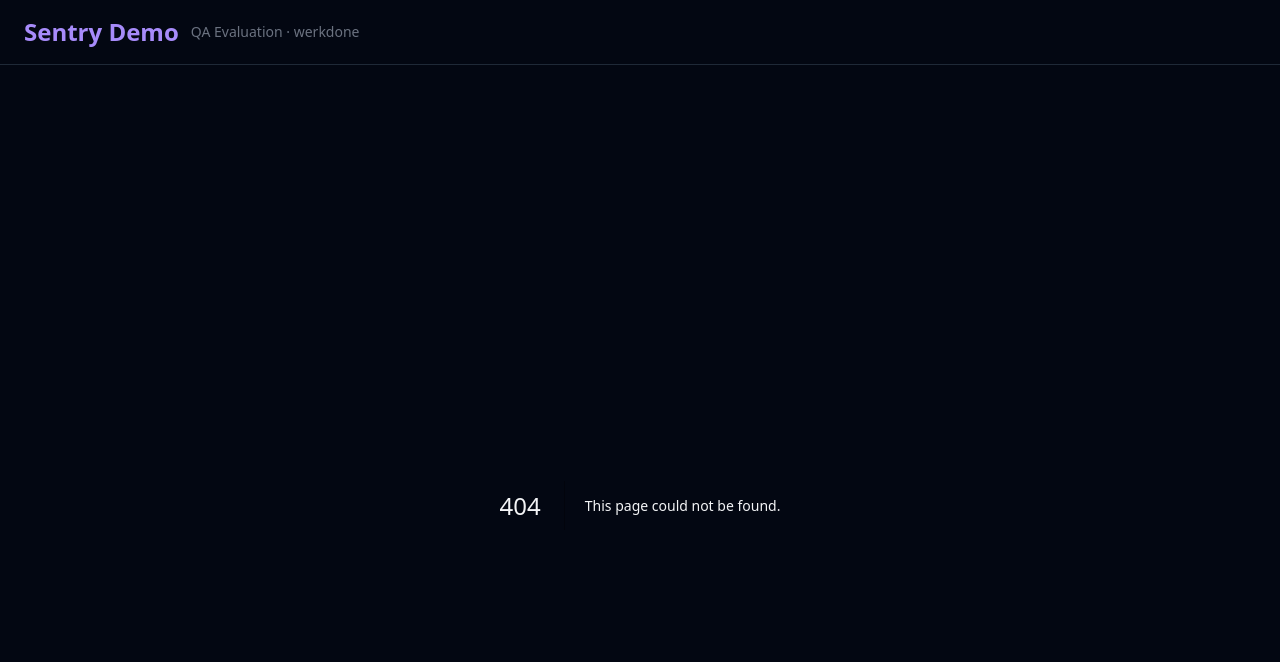
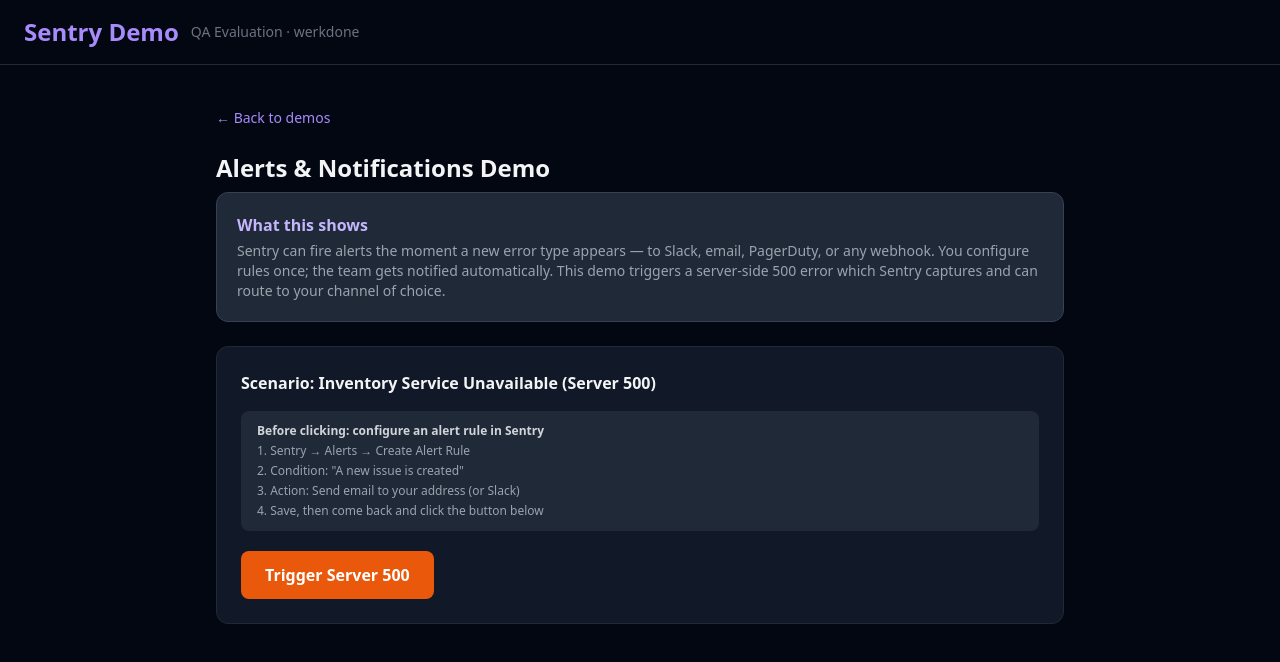
Before and after one commit to lukydwisaputra/sentry-simulation, a Next.js app: page /demo/alerts in a window 1280 px wide. Before the commit this address had no page. Shown: the top 662 px of the page. Built offline with nearby package versions, Linux system fonts and the light colour scheme.

Commit message:
feat: add alerts demo page

```diff
--- /dev/null
+++ b/src/app/demo/alerts/page.tsx
@@ -0,0 +1,83 @@
+"use client";
+
+import { useState } from "react";
+import Link from "next/link";
+
+type Status = "idle" | "loading" | "done" | "failed";
+
+export default function AlertsDemoPage() {
+  const [status, setStatus] = useState<Status>("idle");
+
+  async function triggerServerError() {
+    setStatus("loading");
+    const res = await fetch("/api/broken-route");
+    setStatus(res.ok ? "done" : "failed");
+  }
+
+  return (
+    <div>
+      <Link href="/" className="text-violet-400 text-sm mb-6 inline-block hover:underline">
+        ← Back to demos
+      </Link>
+
+      <h2 className="text-2xl font-bold mb-2">Alerts & Notifications Demo</h2>
+
+      <div className="bg-gray-800 rounded-xl p-5 mb-6 border border-gray-700">
+        <h3 className="font-semibold text-violet-300 mb-1">What this shows</h3>
+        <p className="text-gray-400 text-sm">
+          Sentry can fire alerts the moment a new error type appears — to Slack, email, PagerDuty, or any webhook.
+          You configure rules once; the team gets notified automatically. This demo triggers a server-side 500 error
+          which Sentry captures and can route to your channel of choice.
+        </p>
+      </div>
+
+      <div className="bg-gray-900 rounded-xl p-6 border border-gray-800">
+        <h3 className="font-semibold mb-4">Scenario: Inventory Service Unavailable (Server 500)</h3>
+
+        <div className="bg-gray-800 rounded-lg px-4 py-3 mb-5 text-xs text-gray-400">
+          <p className="font-semibold text-gray-300 mb-1">Before clicking: configure an alert rule in Sentry</p>
+          <ol className="list-decimal list-inside space-y-1">
+            <li>Sentry → Alerts → Create Alert Rule</li>
+            <li>Condition: &quot;A new issue is created&quot;</li>
+            <li>Action: Send email to your address (or Slack)</li>
+            <li>Save, then come back and click the button below</li>
+          </ol>
+        </div>
+
+        {status === "idle" && (
+          <button
+            onClick={triggerServerError}
+            className="bg-orange-600 hover:bg-orange-700 text-white font-semibold px-6 py-3 rounded-lg transition-colors"
+          >
+            Trigger Server 500
+          </button>
+        )}
+
+        {status === "loading" && (
+          <div className="text-orange-400">Calling /api/broken-route...</div>
+        )}
+
+        {status === "failed" && (
+          <div>
+            <div className="bg-orange-950 border border-orange-700 rounded-lg px-4 py-3 mb-4">
+              <p className="text-orange-300 font-mono text-sm">Server returned 500 — error captured by Sentry.</p>
+            </div>
+            <p className="text-gray-400 text-sm mb-4">
+              Check your{" "}
+              <a href="https://sentry.io" target="_blank" rel="noopener noreferrer" className="text-violet-400 underline">
+                Sentry Issues
+              </a>{" "}
+              dashboard for the new server-side error. If you configured an alert rule, check your email or Slack for the notification.
+            </p>
+            <button
+              onClick={() => setStatus("idle")}
+              className="text-sm text-gray-500 hover:text-gray-300 underline"
+            >
+              Reset
+            </button>
+          </div>
+        )}
+      </div>
+    </div>
+  );
+}
```
